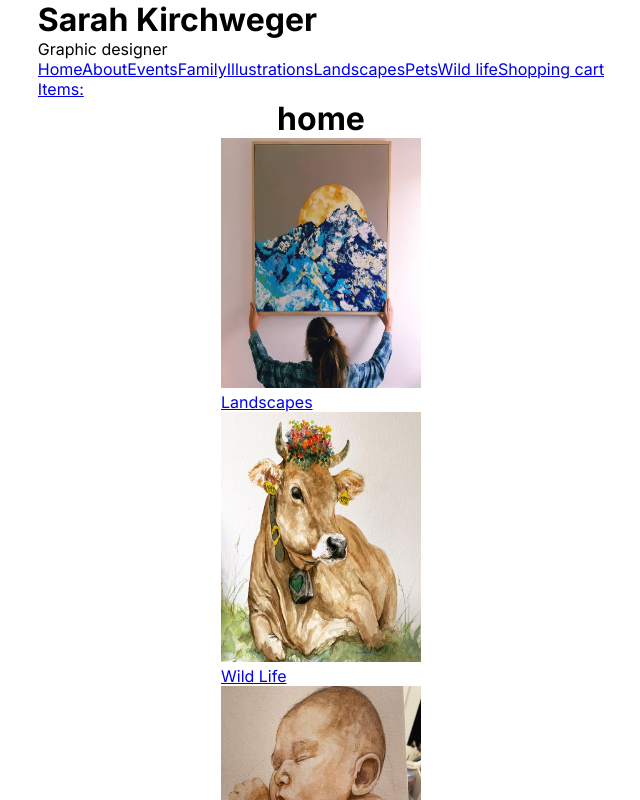
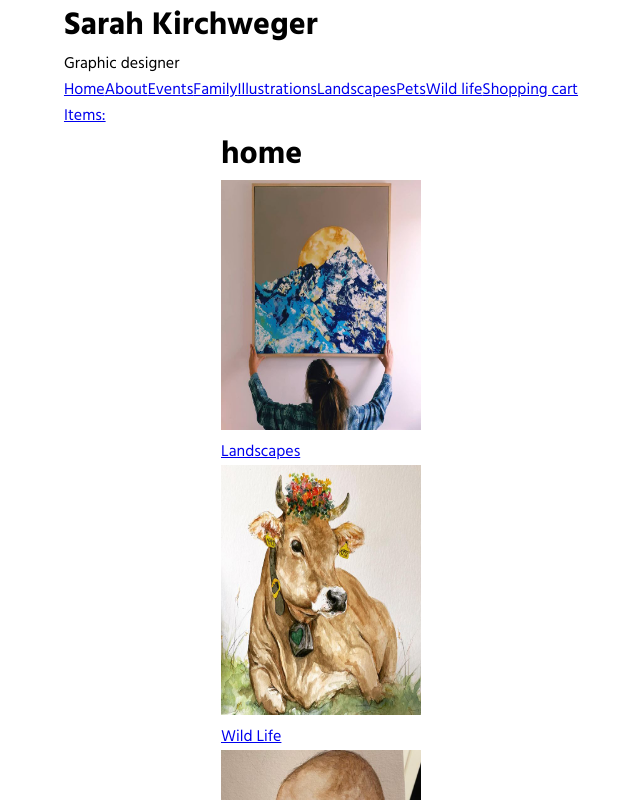
Before and after one commit to Gilsabo/nejxt.js-ecommerce-store, a Next.js app: page / in a window 1280 px wide. Shown: the top 800 px of the page, without its empty margins (319-959 px from the left). Built offline with nearby package versions, Linux system fonts and the light colour scheme; no server answers.

Commit message:
Remove font inter and add Hind

```diff
--- a/app/globals.css
+++ b/app/globals.css
@@ -1,3 +1,7 @@
+@import url('https://fonts.googleapis.com/css2?family=Hind:wght@300;400;500;600;700&display=swap');
+
+/* Rest of your CSS code */
+
 * {
   box-sizing: border-box;
   padding: 0;
@@ -6,10 +10,11 @@
 
 html,
 body {
-  max-width: 100vw;
+  width: 100vw;
   overflow-x: hidden;
   display: flex;
   flex-direction: column;
   justify-content: center;
   align-items: center;
+  font-family: 'Hind', sans-serif;
 }
--- a/app/layout.js
+++ b/app/layout.js
@@ -1,10 +1,7 @@
 import './globals.css';
-import { Inter } from 'next/font/google';
 import Link from 'next/link';
 import { getCookie } from '../util/cookies';
 import { parseJson } from '../util/json';
-
-const inter = Inter({ subsets: ['latin'] });
 
 export const metadata = {
   title: {
@@ -25,7 +22,7 @@
 
   return (
     <html lang="en">
-      <body className={inter.className}>
+      <body>
         <div>
           <div>
             <h1>Sarah Kirchweger</h1>
--- a/app/page.module.css
+++ /dev/null
@@ -1,3 +0,0 @@
-.title {
-  text-align: center;
-}
--- a/app/page.tsx
+++ b/app/page.tsx
@@ -13,7 +13,7 @@
 export default function Home() {
   return (
     <div>
-      <h1 className={styles.title}>home</h1>
+      <h1>home</h1>
       <a href="/landscapes" data-test-id="product-1">
         <Image src={landscapeMoon} alt="landscape" width={200} height={250} />
         <div>Landscapes</div>
```
